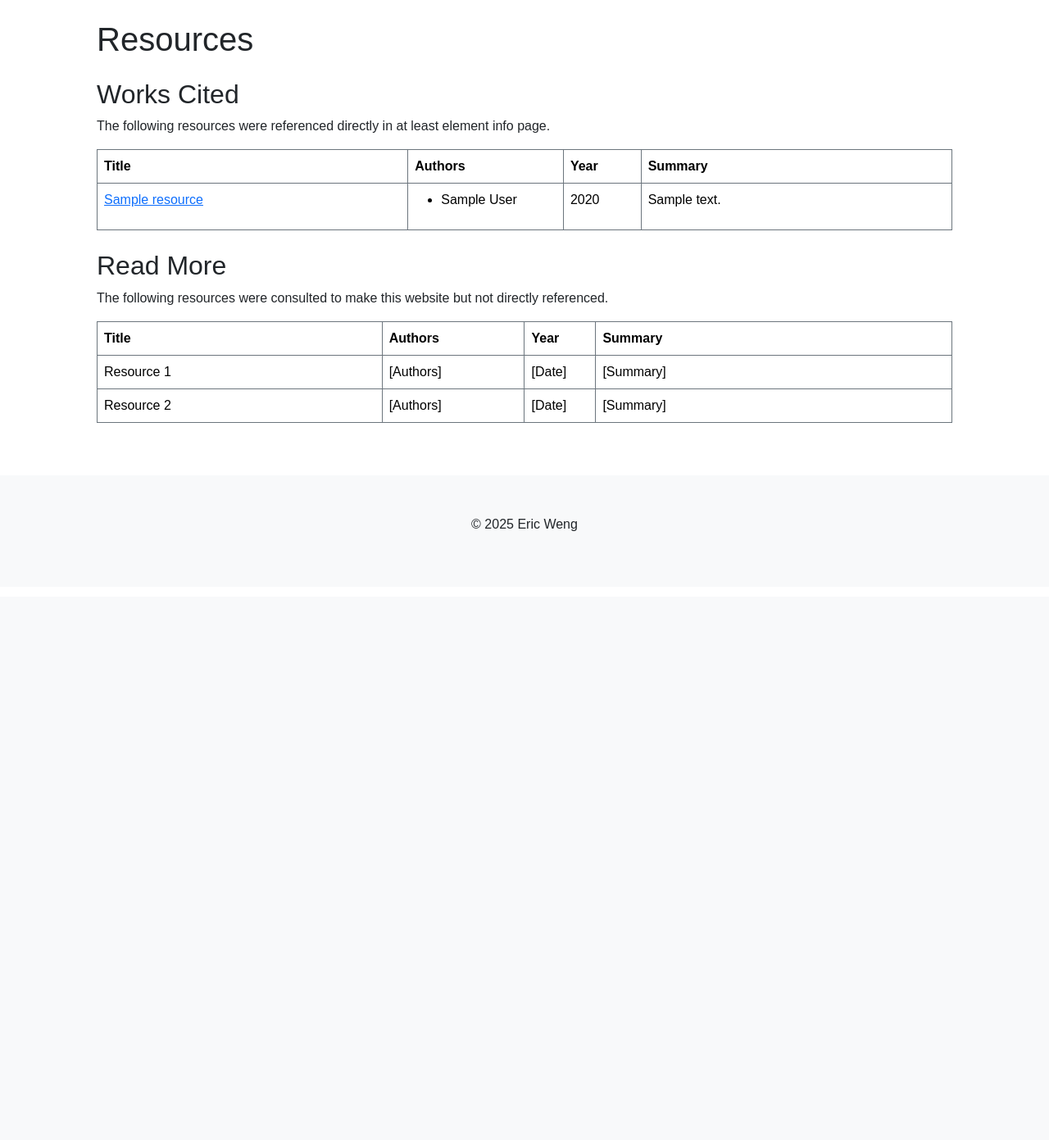
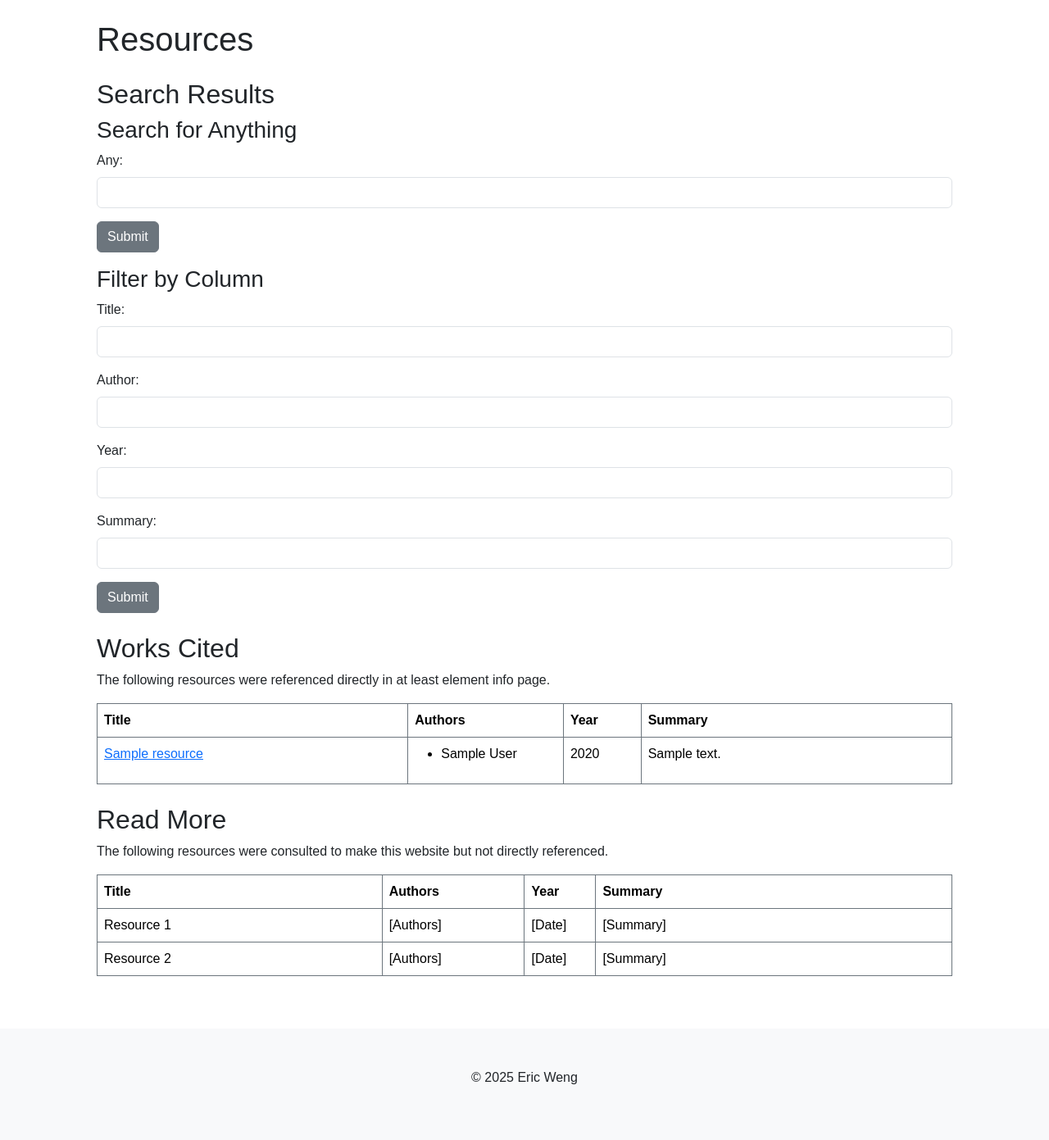
Before and after one commit to qgt7zm/capstone-project, a Django app: page /resources in a window 1280 px wide. Shown: the part 72-1463 px from the top of the page at 82% size. Before the commit the page ends 720 px from the top, so only its background shows below. Run offline with Django 5.2, Linux system fonts and the light colour scheme; tables that the repository leaves empty hold one stand-in row (values such as "Sample post"); some libraries are stand-ins or nearby versions.

Commit message:
Filter resources table with form

```diff
--- a/myapp/templates/myapp/resources.html
+++ b/myapp/templates/myapp/resources.html
@@ -7,6 +7,50 @@
 <!--Main Content-->
 {% block main %}
 <h1>Resources</h1>
+
+<section class="my-4">
+    <h2>Search Results</h2>
+
+    <h3>Search for Anything</h3>
+    <form method="post" action="#">
+        {% csrf_token %}
+        <input type="hidden" name="is_any" value="1">
+
+        <div class="mb-3 ">
+            <label class="form-label" for="any">Any:</label>
+            <input class="form-control" type="text" id="any" name="any">
+        </div>
+        <div class="mb-3">
+            <button class="btn btn-secondary" type="submit">Submit</button>
+        </div>
+    </form>
+
+    <h3>Filter by Column</h3>
+    <form method="post" action="#">
+        {% csrf_token %}
+        <input type="hidden" name="is_any" value="0">
+
+        <div class="mb-3">
+            <label class="form-label" for="title">Title:</label>
+            <input class="form-control" type="text" id="title" name="title">
+        </div>
+        <div class="mb-3">
+            <label class="form-label" for="author">Author:</label>
+            <input class="form-control" type="text" id="author" name="author">
+        </div>
+        <div class="mb-3">
+            <label class="form-label" for="year">Year:</label>
+            <input class="form-control" type="number" id="year" name="year">
+        </div>
+        <div class="mb-3">
+            <label class="form-label" for="summary">Summary:</label>
+            <input class="form-control" type="text" id="summary" name="summary">
+        </div>
+        <div class="mb-3">
+            <button class="btn btn-secondary" type="submit">Submit</button>
+        </div>
+    </form>
+</section>
 
 <section class="my-4">
     <h2>Works Cited</h2>
--- a/myapp/views.py
+++ b/myapp/views.py
@@ -89,8 +89,36 @@ def scenarios(request) -> HttpResponse:
 
 
 def resources(request) -> HttpResponse:
+    filtered_results = Resource.objects.all()
+
+    # Filter results using form
+    if request.method == "POST":
+        is_any = request.POST.get("is_any", None)
+        if is_any == "1":
+            any_filter = request.POST.get("any", None)
+            filtered_results = (filtered_results.filter(title__icontains=any_filter) |
+                                filtered_results.filter(summary__icontains=any_filter))
+        elif is_any == "0":
+            summary_filter = request.POST.get("title", None)
+            if summary_filter:
+                filtered_results = filtered_results.filter(title__icontains=summary_filter)
+
+            author_filter = request.POST.get("author", None)
+            if author_filter:
+                filtered_results = ((filtered_results.filter(authors__first_name__icontains=author_filter) |
+                                    filtered_results.filter(authors__last_name__icontains=author_filter))
+                                    .distinct())
+
+            year = request.POST.get("year", None)
+            if year:
+                filtered_results = filtered_results.filter(year=year)
+
+            summary_filter = request.POST.get("summary", None)
+            if summary_filter:
+                filtered_results = filtered_results.filter(summary__icontains=summary_filter)
+
     context = {
-        "resources": Resource.objects.all(),
+        "resources": filtered_results
     }
     return render(
         request,
```
